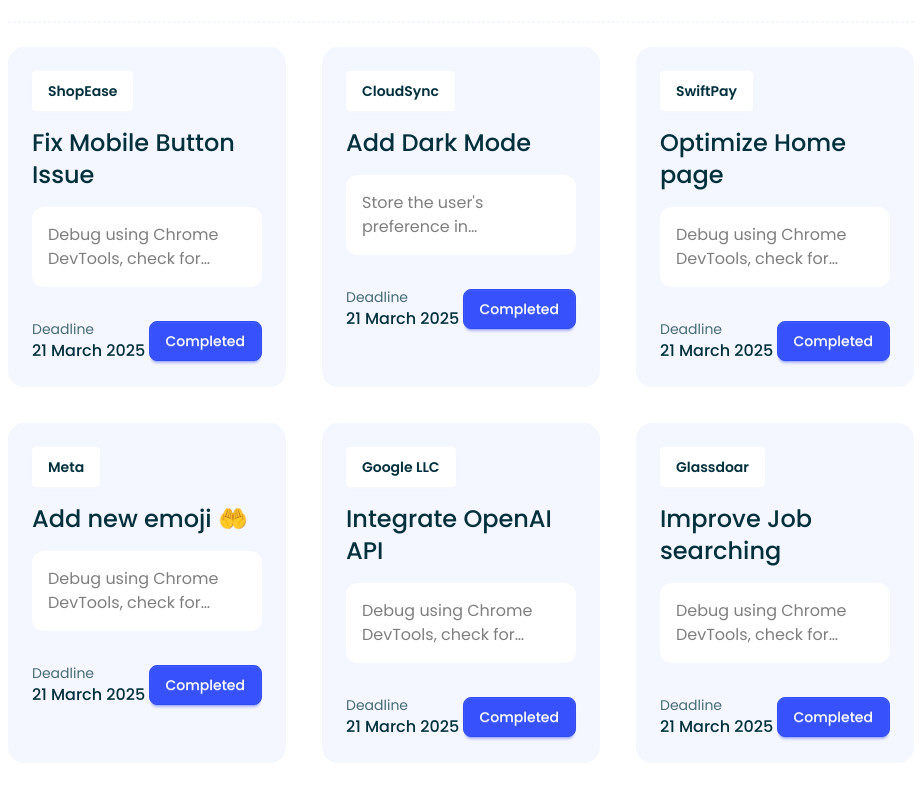
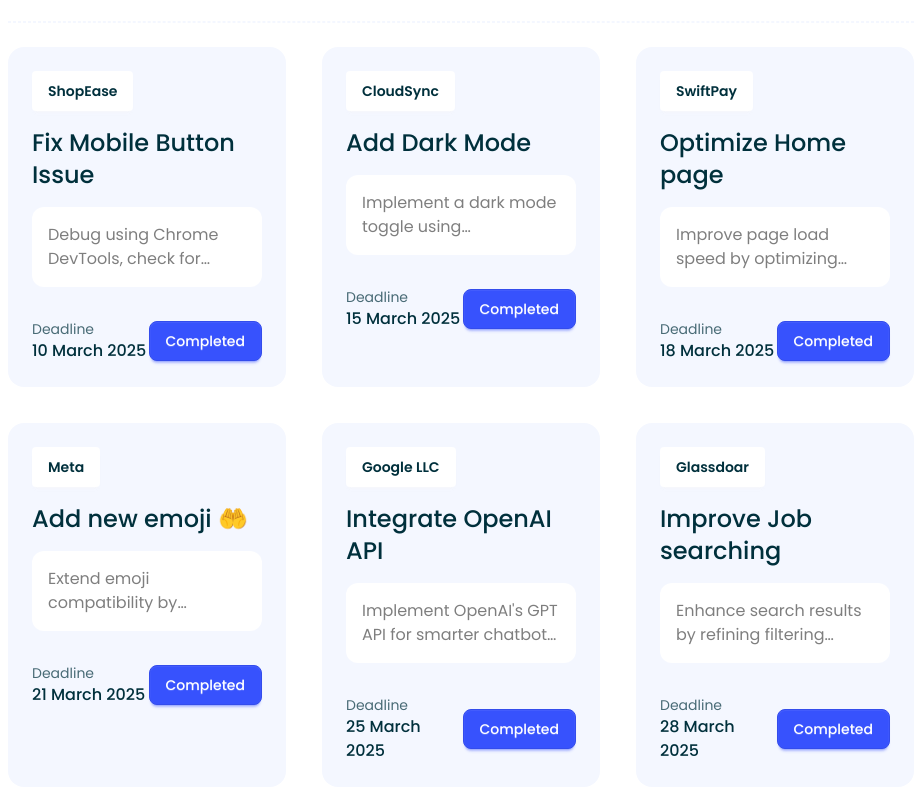
Before and after one commit to md-zeon/dev-board, a plain HTML site: page index.html in a window 1280 px wide. Shown: the part 319-1114 px from the top of the page, without its empty margins (16-938 px from the left). Drawn offline with nearby package versions, Linux system fonts and the light colour scheme.

Commit message:
Added meaningfull Text in The Cards COntainer

```diff
--- a/index.html
+++ b/index.html
@@ -49,7 +49,7 @@
         </nav>
         <!-- Navbar End -->
     </header>
-    <main class="max-w-screen-2xl mx-auto grid grid-cols-4 gap-6">
+    <main class="max-w-screen-2xl mx-auto grid grid-cols-4 gap-6 pb-6">
         <!-- main section -->
         <section class="col-span-3 bg-white p-6 rounded-2xl">
             <!-- 3 Tab Box -->
@@ -104,7 +104,7 @@
                     <div class="flex items-center justify-between pt-4">
                         <div class="text-text-primary">
                             <p class="text-sm opacity-70">Deadline</p>
-                            <h3 class="font-medium">21 March 2025</h3>
+                            <h3 class="font-medium">10 March 2025</h3>
                         </div>
                         <button class="btn btn-accent font-medium text-white rounded-lg complete-btn">Completed</button>
                     </div>
@@ -115,13 +115,13 @@
                     <button class="btn badge bg-white border-none text-text-primary">CloudSync</button>
                     <h2 class="card-title font-medium text-2xl text-text-primary">Add Dark Mode</h2>
                     <div class="bg-white p-4 rounded-xl">
-                        <p class="line-clamp-2 text-black opacity-50">Store the user's preference in localStorage, update CSS variables dynamically, and apply a smooth transition effect.</p>
+                        <p class="line-clamp-2 text-black opacity-50">Implement a dark mode toggle using localStorage to save user preferences. Adjust CSS variables dynamically for a smooth transition effect.</p>
                     </div>
                     <!-- Card Footer -->
                     <div class="flex items-center justify-between pt-4">
                         <div class="text-text-primary">
                             <p class="text-sm opacity-70">Deadline</p>
-                            <h3 class="font-medium">21 March 2025</h3>
+                            <h3 class="font-medium">15 March 2025</h3>
                         </div>
                         <button class="btn btn-accent font-medium text-white rounded-lg complete-btn">Completed</button>
                     </div>
@@ -132,13 +132,13 @@
                     <button class="btn badge bg-white border-none text-text-primary">SwiftPay</button>
                     <h2 class="card-title font-medium text-2xl text-text-primary">Optimize  Home page</h2>
                     <div class="bg-white p-4 rounded-xl">
-                        <p class="line-clamp-2 text-black opacity-50">Debug using Chrome DevTools, check for overlapping elements, and ensure onClick works properly and ensure onClick works properly</p>
+                        <p class="line-clamp-2 text-black opacity-50">Improve page load speed by optimizing images, lazy loading content, and reducing unused JavaScript to enhance user experience.</p>
                     </div>
                     <!-- Card Footer -->
                     <div class="flex items-center justify-between pt-4">
                         <div class="text-text-primary">
                             <p class="text-sm opacity-70">Deadline</p>
-                            <h3 class="font-medium">21 March 2025</h3>
+                            <h3 class="font-medium">18 March 2025</h3>
                         </div>
                         <button class="btn btn-accent font-medium text-white rounded-lg complete-btn">Completed</button>
                     </div>
@@ -149,7 +149,7 @@
                     <button class="btn badge bg-white border-none text-text-primary">Meta</button>
                     <h2 class="card-title font-medium text-2xl text-text-primary">Add new emoji 🤲</h2>
                     <div class="bg-white p-4 rounded-xl">
-                        <p class="line-clamp-2 text-black opacity-50">Debug using Chrome DevTools, check for overlapping elements, and ensure onClick works properly and ensure onClick works properly</p>
+                        <p class="line-clamp-2 text-black opacity-50">Extend emoji compatibility by updating Unicode support. Ensure correct rendering across all major browsers and mobile devices.</p>
                     </div>
                     <!-- Card Footer -->
                     <div class="flex items-center justify-between pt-4">
@@ -166,13 +166,13 @@
                     <button class="btn badge bg-white border-none text-text-primary">Google LLC</button>
                     <h2 class="card-title font-medium text-2xl text-text-primary">Integrate OpenAI API</h2>
                     <div class="bg-white p-4 rounded-xl">
-                        <p class="line-clamp-2 text-black opacity-50">Debug using Chrome DevTools, check for overlapping elements, and ensure onClick works properly and ensure onClick works properly</p>
+                        <p class="line-clamp-2 text-black opacity-50">Implement OpenAI's GPT API for smarter chatbot interactions. Ensure authentication, response handling, and rate limiting.</p>
                     </div>
                     <!-- Card Footer -->
                     <div class="flex items-center justify-between pt-4">
                         <div class="text-text-primary">
                             <p class="text-sm opacity-70">Deadline</p>
-                            <h3 class="font-medium">21 March 2025</h3>
+                            <h3 class="font-medium">25 March 2025</h3>
                         </div>
                         <button class="btn btn-accent font-medium text-white rounded-lg complete-btn">Completed</button>
                     </div>
@@ -183,13 +183,13 @@
                     <button class="btn badge bg-white border-none text-text-primary">Glassdoar</button>
                     <h2 class="card-title font-medium text-2xl text-text-primary">Improve Job searching </h2>
                     <div class="bg-white p-4 rounded-xl">
-                        <p class="line-clamp-2 text-black opacity-50">Debug using Chrome DevTools, check for overlapping elements, and ensure onClick works properly and ensure onClick works properly</p>
+                        <p class="line-clamp-2 text-black opacity-50">Enhance search results by refining filtering criteria and implementing AI-based job recommendations to boost user engagement.</p>
                     </div>
                     <!-- Card Footer -->
                     <div class="flex items-center justify-between pt-4">
                         <div class="text-text-primary">
                             <p class="text-sm opacity-70">Deadline</p>
-                            <h3 class="font-medium">21 March 2025</h3>
+                            <h3 class="font-medium">28 March 2025</h3>
                         </div>
                         <button class="btn btn-accent font-medium text-white rounded-lg complete-btn">Completed</button>
                     </div>
@@ -204,12 +204,13 @@
                     <img src="assets/activity.png" alt="activity">
                     <h2 class="text-xl font-medium text-text-primary">Activity Log</h2>
                 </div>
-                <button class="btn btn-accent text-white rounded-lg font-medium mx-auto block">Clear History</button>
+                <button id="clear-history-btn" class="btn btn-accent text-white rounded-lg font-medium mx-auto block">Clear History</button>
             </div>
             <hr class="border border-dashed border-accent/20">
             <!-- Activity Logs Container -->
             <div id="activity-logs-container" class="py-6 pr-4 pl-8 space-y-11">
                 <!-- I Added Using JS -->
+                <p id="empty-log" class="italic text-center opacity-50 hidden">Activity Log is Empty</p>
             </div>
         </aside>
     </main>
```
